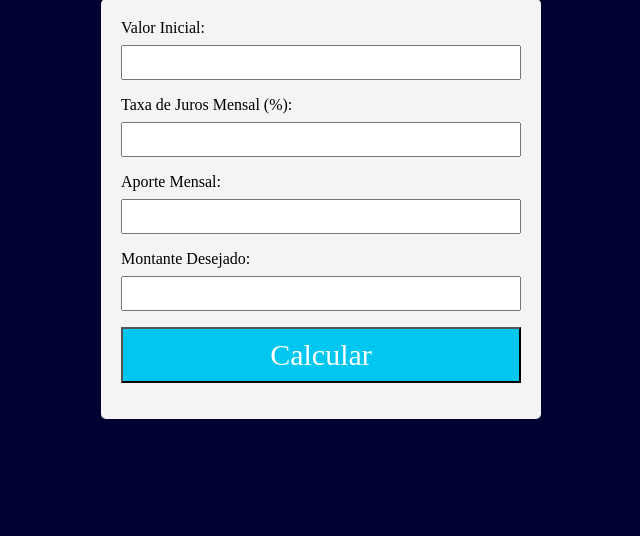
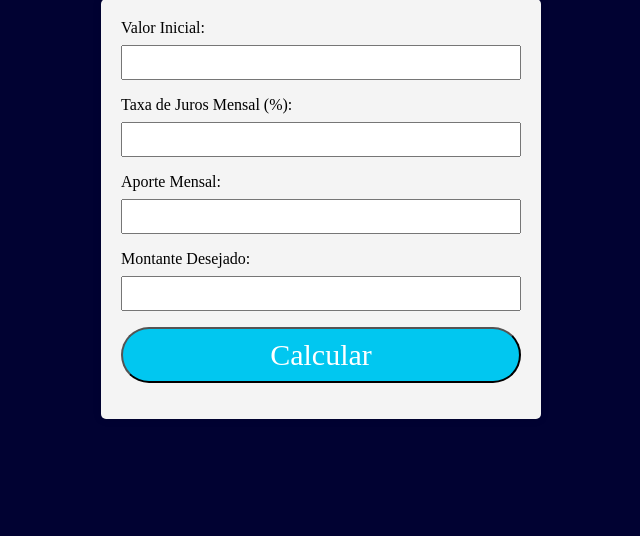
Before and after one commit to JulianarcHernandez/calculadora_meta_financeira, a Flask app: page / in a window 1280 px wide. Shown: the part 133-669 px from the top of the page, without its empty margins (319-959 px from the left). Run offline with Flask 3, Linux system fonts and the light colour scheme.

Commit message:
:up: criação calculadora financeira

```diff
--- a/meu_app/static/style.css
+++ b/meu_app/static/style.css
@@ -39,6 +39,7 @@ input[type="submit"] {
     font-family: Museo Sans Bold;
     font-size: 30px;
     height: 56px;
+    border-radius: 50px;
 }
 
 h2 {
```
